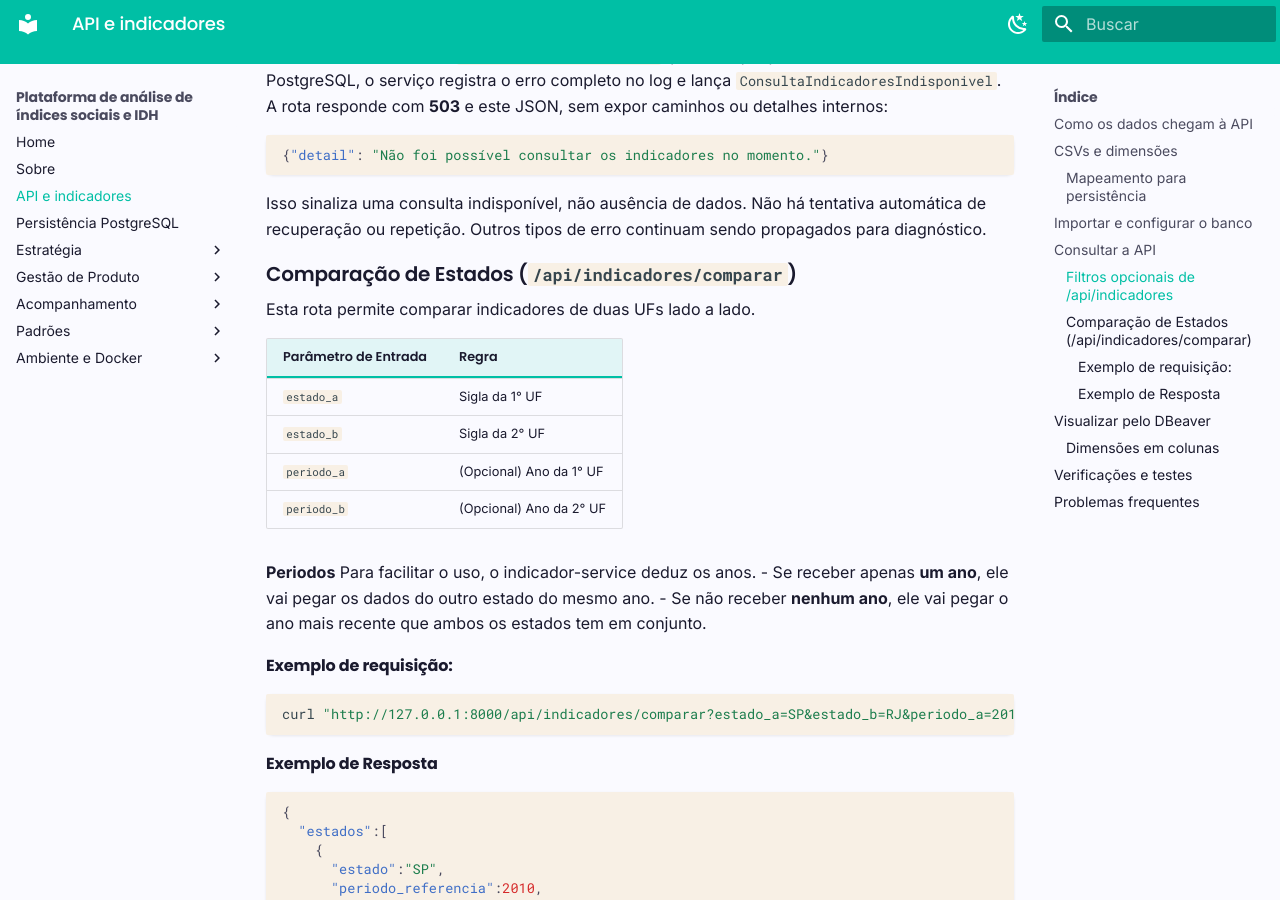
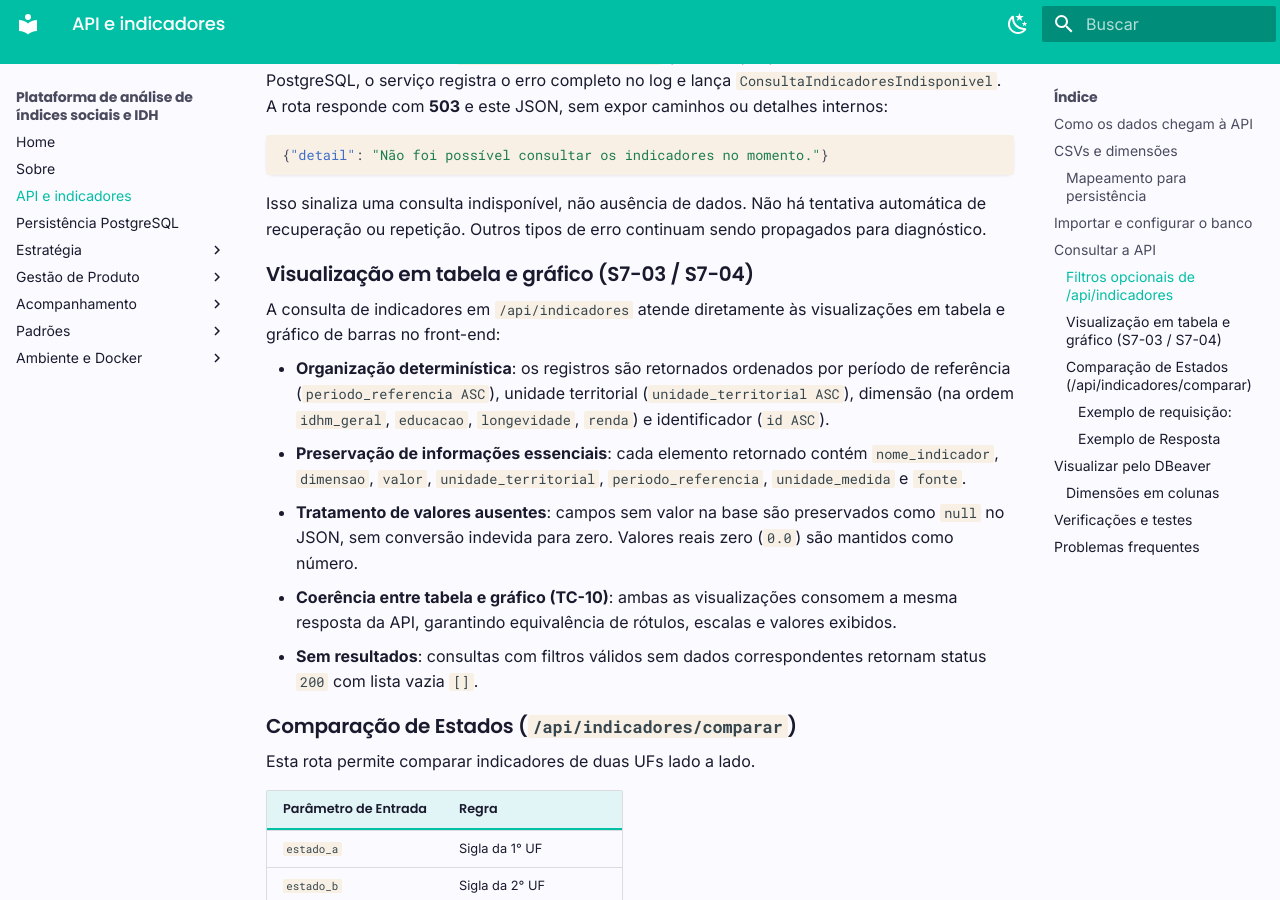
Before and after one commit to FGA0138-MDS-Ajax/2026.2-T02-Dijkstra, an MkDocs documentation site: the page built from docs/api-indicadores.md, in a window 1280 px wide and 900 px high, scrolled down 3822 px. Built offline with MkDocs 1.6.1 and Material for MkDocs 9.7.7, drawn with Linux system fonts in a browser that asks for light colours.

Commit message:
docs: adicionar informação sobre indicadores de comparação em tabela e gráfico

```diff
--- a/docs/api-indicadores.md
+++ b/docs/api-indicadores.md
@@ -179,6 +179,16 @@ Isso sinaliza uma consulta indisponível, não ausência de dados. Não há
 tentativa automática de recuperação ou repetição. Outros tipos de erro
 continuam sendo propagados para diagnóstico.
 
+### Visualização em tabela e gráfico (S7-03 / S7-04)
+
+A consulta de indicadores em `/api/indicadores` atende diretamente às visualizações em tabela e gráfico de barras no front-end:
+
+- **Organização determinística**: os registros são retornados ordenados por período de referência (`periodo_referencia ASC`), unidade territorial (`unidade_territorial ASC`), dimensão (na ordem `idhm_geral`, `educacao`, `longevidade`, `renda`) e identificador (`id ASC`).
+- **Preservação de informações essenciais**: cada elemento retornado contém `nome_indicador`, `dimensao`, `valor`, `unidade_territorial`, `periodo_referencia`, `unidade_medida` e `fonte`.
+- **Tratamento de valores ausentes**: campos sem valor na base são preservados como `null` no JSON, sem conversão indevida para zero. Valores reais zero (`0.0`) são mantidos como número.
+- **Coerência entre tabela e gráfico (TC-10)**: ambas as visualizações consomem a mesma resposta da API, garantindo equivalência de rótulos, escalas e valores exibidos.
+- **Sem resultados**: consultas com filtros válidos sem dados correspondentes retornam status `200` com lista vazia `[]`.
+
 ### Comparação de Estados (`/api/indicadores/comparar`)
 
 Esta rota permite comparar indicadores de duas UFs lado a lado.
```
